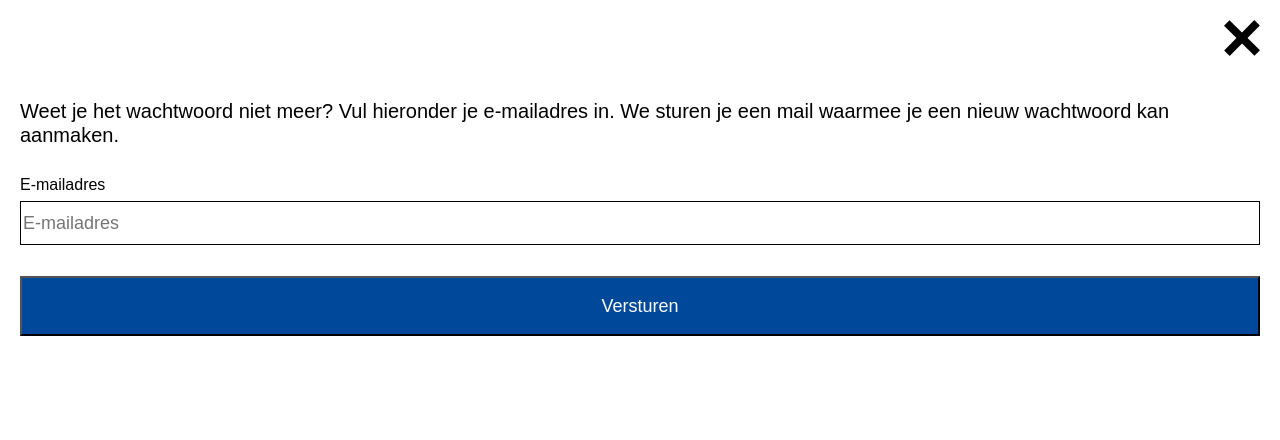
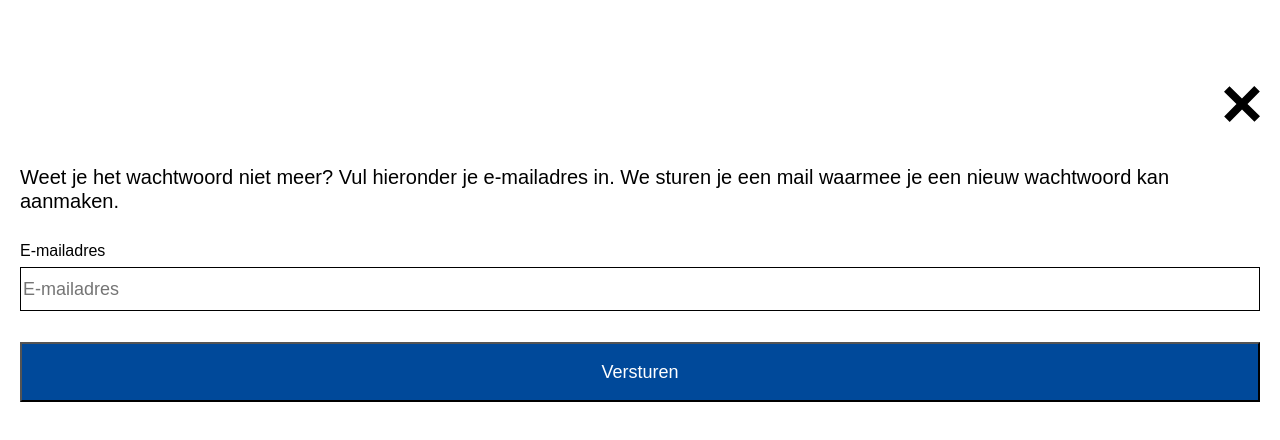
Before and after one commit to jaspervermeulen/Lilly, a React (Create React App) app: page /reset in a window 1280 px wide. Shown: the top 440 px of the page. Built offline with nearby package versions, Linux system fonts and the light colour scheme; no server answers.

Commit message:
fixed bug

```diff
--- a/src/Authentication/Reset.js
+++ b/src/Authentication/Reset.js
@@ -9,6 +9,7 @@ const LoginWrapper = styled.div`
   margin: 20px;
   display: flex;
   flex-direction: column;
+  padding-top:66px;
 `;
 
 const Title = styled.h1`
--- a/src/Home.js
+++ b/src/Home.js
@@ -6,6 +6,7 @@ import styled from "styled-components";
 
 const Wrapper = styled.div`
   margin: 20px;
+  padding-top:66px;
 `;
 
 const Title = styled.p`
```
